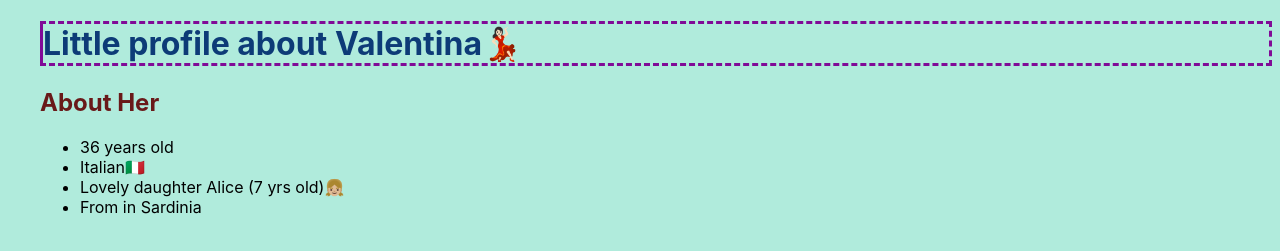
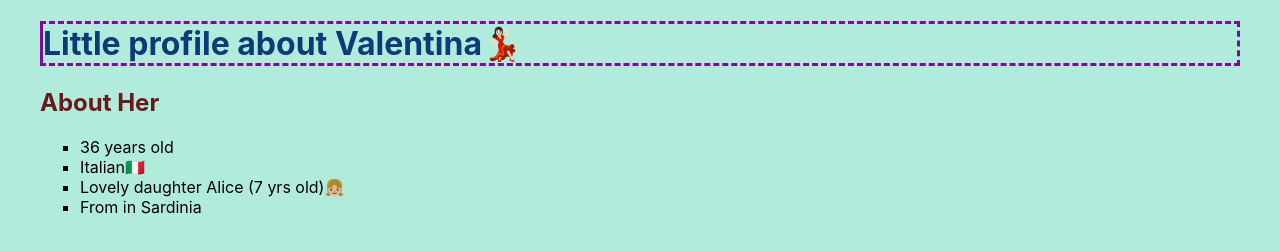
Before and after one commit to catlirex/boolean-uk-first-collab, a website: page index.html in a window 1280 px wide. Shown: the top 251 px of the page. Drawn offline with Linux system fonts and the light colour scheme; grey boxes are pictures that could not be loaded.

Commit message:
update css

```diff
--- a/index.html
+++ b/index.html
@@ -10,6 +10,7 @@
         background-color: rgb(176, 235, 220);
         font-family: -apple-system, BlinkMacSystemFont, 'Segoe UI', Roboto, Oxygen, Ubuntu, Cantarell, 'Open Sans', 'Helvetica Neue', sans-serif;
         margin-left: 40px;
+        margin-right: 40px;
       }
 
       h1 {
@@ -22,6 +23,10 @@
       h2{
         color:rgb(105, 25, 25);
       }
+
+      ul {
+  list-style-type: square;
+}
       </style>
   </head>
   <body>
```
